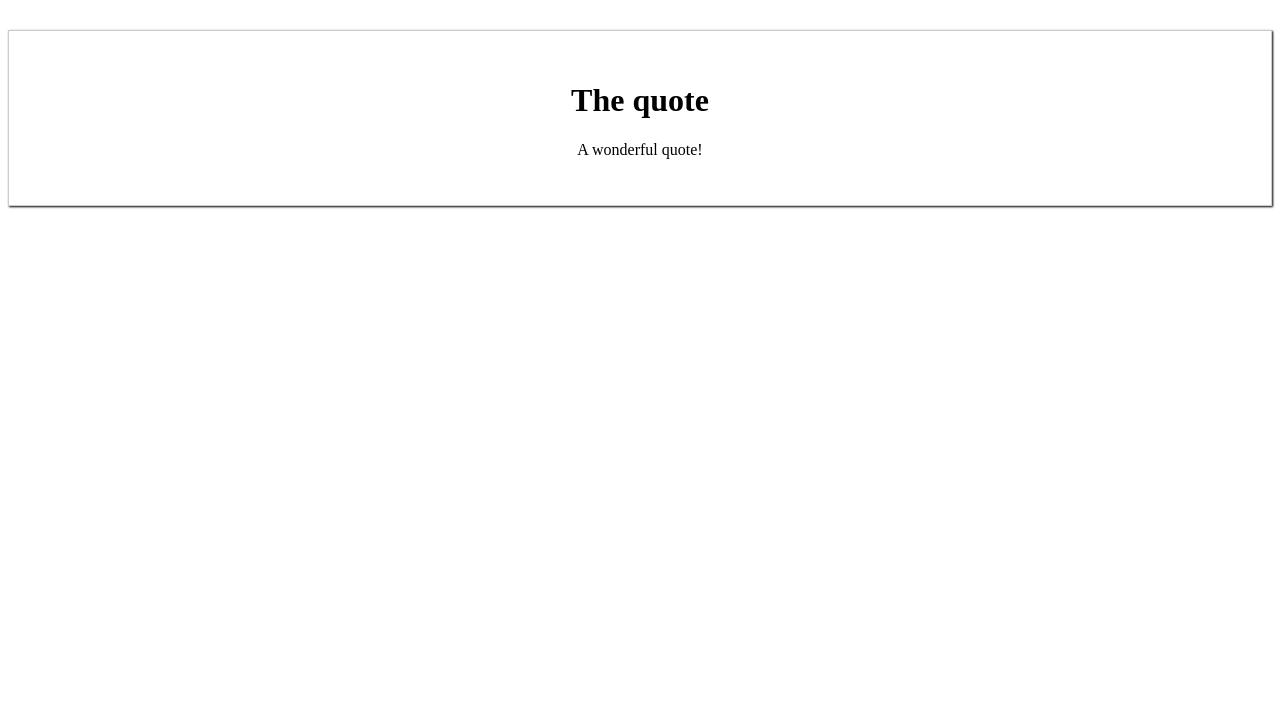
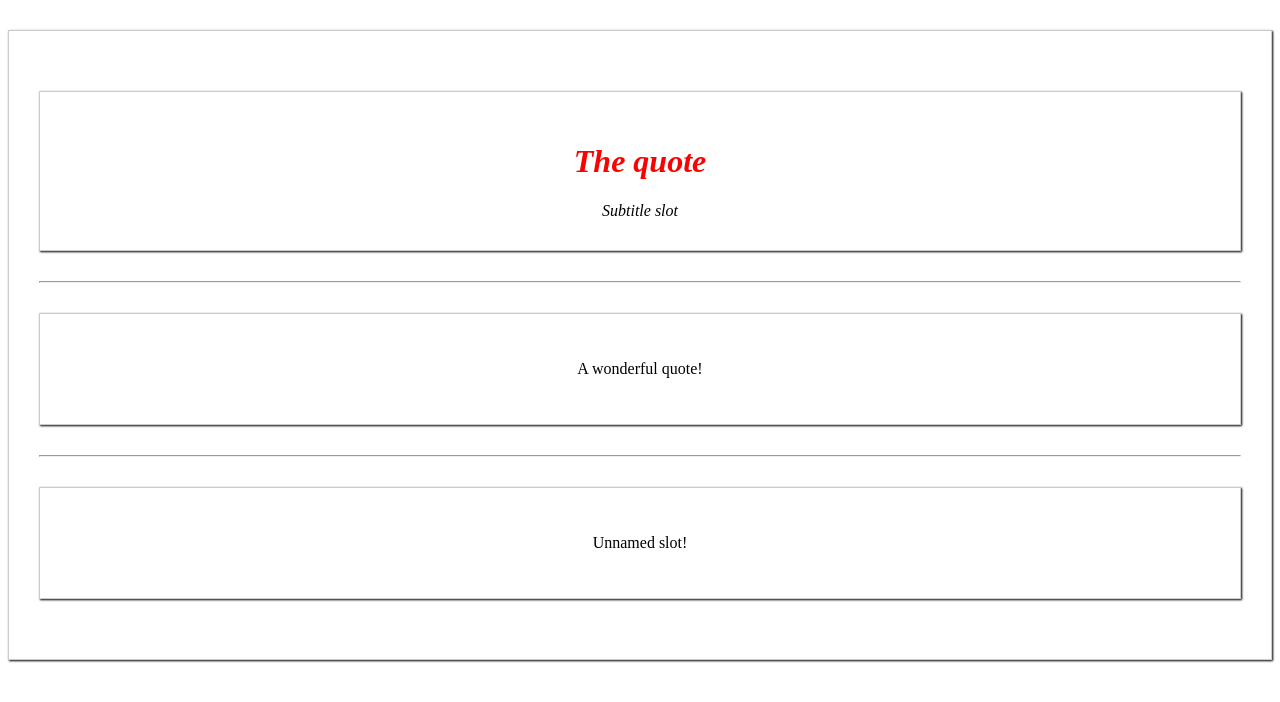
Before and after one commit to salmabenhadjali/learning-path, a Vue app: page / in a window 1280 px wide. Shown: the top 702 px of the page. Built offline with nearby package versions, Linux system fonts and the light colour scheme.

Commit message:
feat: using multiple slots, default slots and slots default

```diff
--- a/src/App.vue
+++ b/src/App.vue
@@ -10,8 +10,11 @@
       <div class="col-xs-2">
         <!-- <app-user></app-user> -->
         <app-quote>
-          <h1>The quote</h1>
-          <p>A wonderful quote!</p>
+          <!-- named slot -->
+          <h1 slot="title">The quote</h1>
+          <p slot="content">A wonderful quote!</p>
+          <!-- unnamed slot -->
+          <p>Unnamed slot!</p>
         </app-quote>
       </div>
     </div>
--- a/src/Quote/Quote.css
+++ b/src/Quote/Quote.css
@@ -5,3 +5,11 @@ div {
   margin: 30px auto;
   text-align: center;
 }
+
+h1 {
+  color: red;
+}
+
+.title {
+  font-style: italic;
+}
--- a/src/Quote/Quote.vue
+++ b/src/Quote/Quote.vue
@@ -1,6 +1,17 @@
 <template>
   <div>
-    <slot> </slot>
+    <div class="title">
+      <slot name="title"></slot>
+      <span><slot name="subtitle">Subtitle slot</slot></span>
+    </div>
+    <hr />
+    <div>
+      <slot name="content"></slot>
+    </div>
+    <hr />
+    <div>
+      <slot></slot>
+    </div>
   </div>
 </template>
 
```
